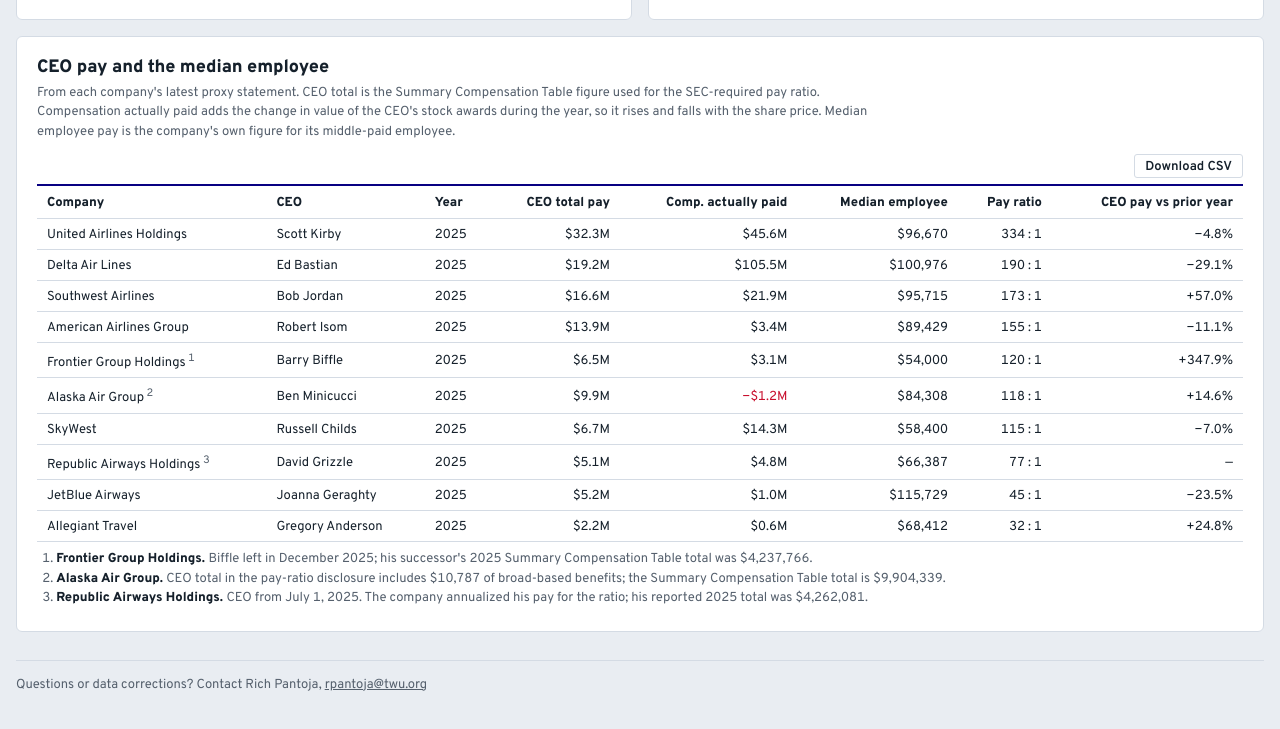
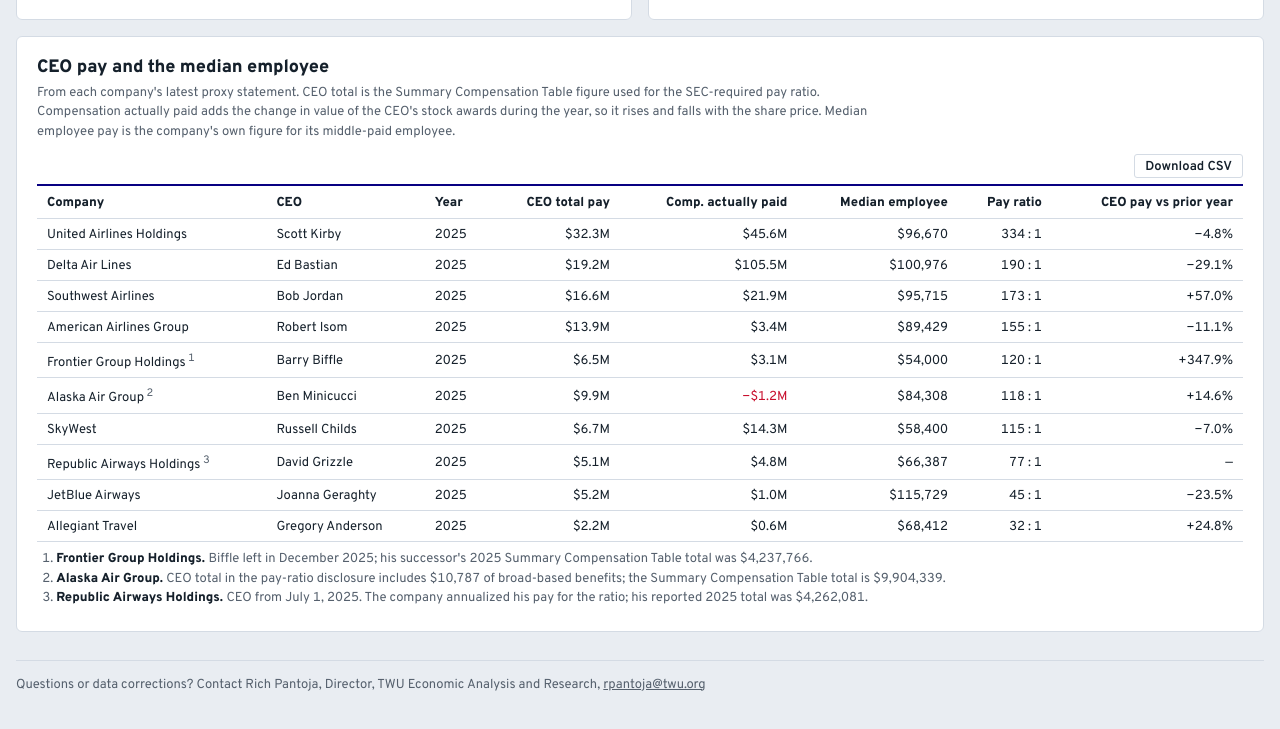
Before and after one commit to pantojar/airline-monitor, a plain HTML site: page index.html in a window 1280 px wide. Shown: the part 4261-4990 px from the top of the page. Drawn offline with Linux system fonts and the light colour scheme.

Commit message:
Add title to maintainer attribution
Co-Authored-By: Claude Opus 5.5 <noreply@anthropic.com>
Claude-Session: https://claude.ai/code/session_01TmczxMePu2q1s4uKDyiCKE

```diff
--- a/index.html
+++ b/index.html
@@ -8,8 +8,8 @@
 <link rel="icon" type="image/png" href="favicon.png?v=2">
 <link rel="apple-touch-icon" href="apple-touch-icon.png?v=2">
 <meta name="robots" content="noindex">
-<meta name="author" content="Rich Pantoja, TWU (rpantoja@twu.org)">
-<!-- TWU Airline Industry Monitor. Designed, built and maintained by Rich Pantoja (rpantoja@twu.org), Transport Workers Union of America, 2026. -->
+<meta name="author" content="Rich Pantoja, Director, TWU Economic Analysis and Research (rpantoja@twu.org)">
+<!-- TWU Airline Industry Monitor. Designed, built and maintained by Rich Pantoja, Director, TWU Economic Analysis and Research (rpantoja@twu.org), Transport Workers Union of America, 2026. -->
 <script data-goatcounter="https://pantojar.goatcounter.com/count" async src="https://gc.zgo.at/count.js"></script>
 <link rel="preconnect" href="https://fonts.googleapis.com">
 <link rel="preconnect" href="https://fonts.gstatic.com" crossorigin>
@@ -951,7 +951,7 @@ window.dash = (function () {
       </div>
     </div>
   </section>
-  <footer class="am-credit">Questions or data corrections? Contact Rich Pantoja, <a href="mailto:rpantoja@twu.org?subject=Airline%20Industry%20Monitor">rpantoja@twu.org</a></footer>
+  <footer class="am-credit">Questions or data corrections? Contact Rich Pantoja, Director, TWU Economic Analysis and Research, <a href="mailto:rpantoja@twu.org?subject=Airline%20Industry%20Monitor">rpantoja@twu.org</a></footer>
 </div>
 
 <script>
```
Also changed, not shown: 1 other file.
